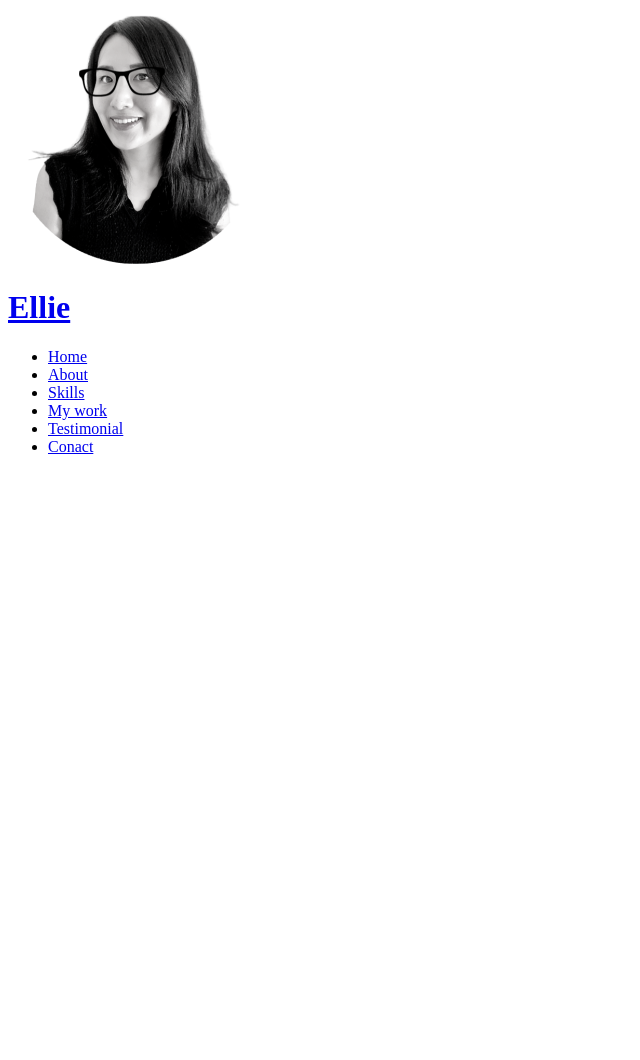
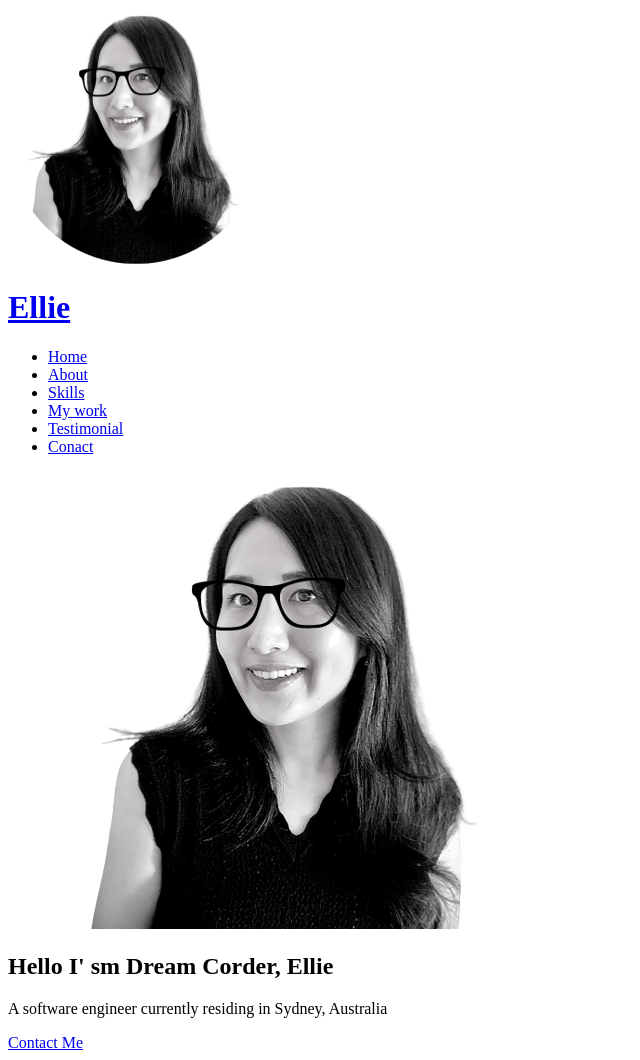
Before and after one commit to jyjin256/dream-ellie.github.io, a plain HTML site: page index.html in a window 1280 px wide. Shown: the whole page, without its empty margins (0-640 px from the left). Before the commit the page ends 800 px from the top, so only its background shows below. Drawn offline with Linux system fonts and the light colour scheme.

Commit message:
HTML-Home

```diff
--- a/index.html
+++ b/index.html
@@ -55,7 +55,12 @@
         <!-- Main -->
         <main>
             <!-- Home -->
-            <section id="home"></section>
+            <section id="home">
+                <img src="images/Profile.png" alt="Ellie's profile" />
+                <h2>Hello I&#39; sm Dream Corder, Ellie</h2>
+                <p>A software engineer currently residing in Sydney, Australia</p>
+                <a href="#contact">Contact Me</a>
+            </section>
             <!-- About -->
             <section id="about"></section>
             <!-- Skills -->
```
